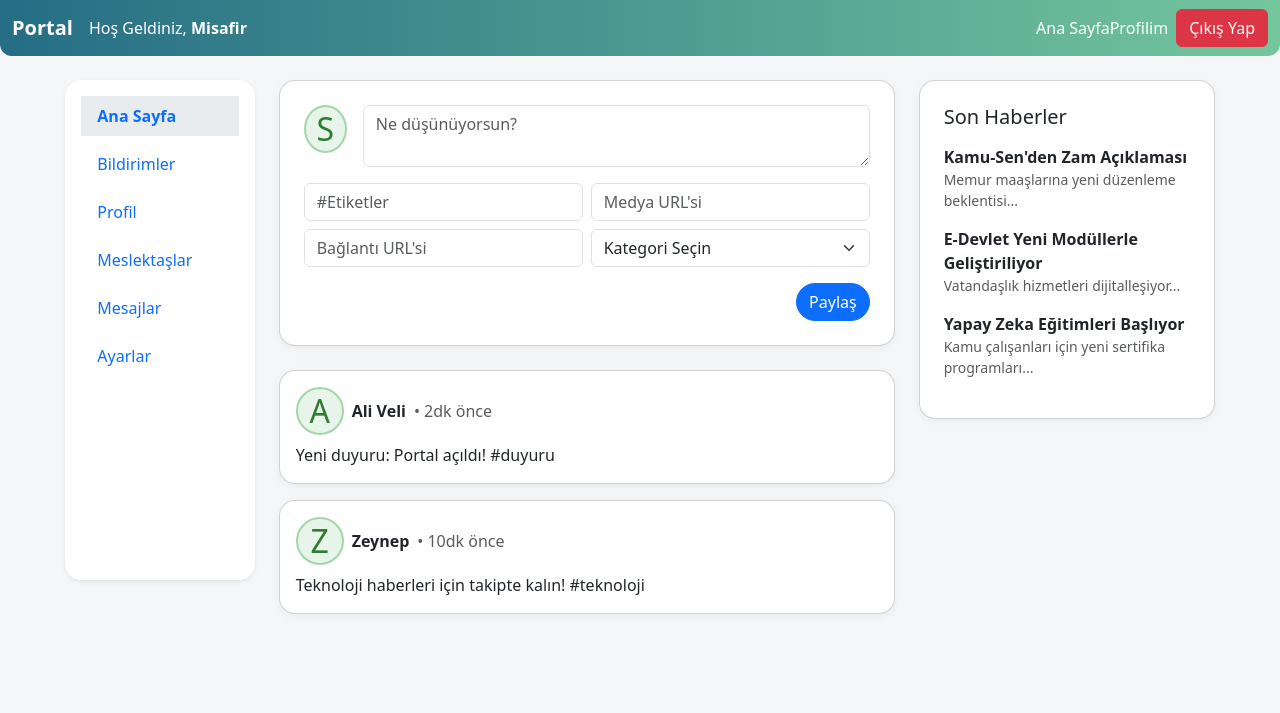
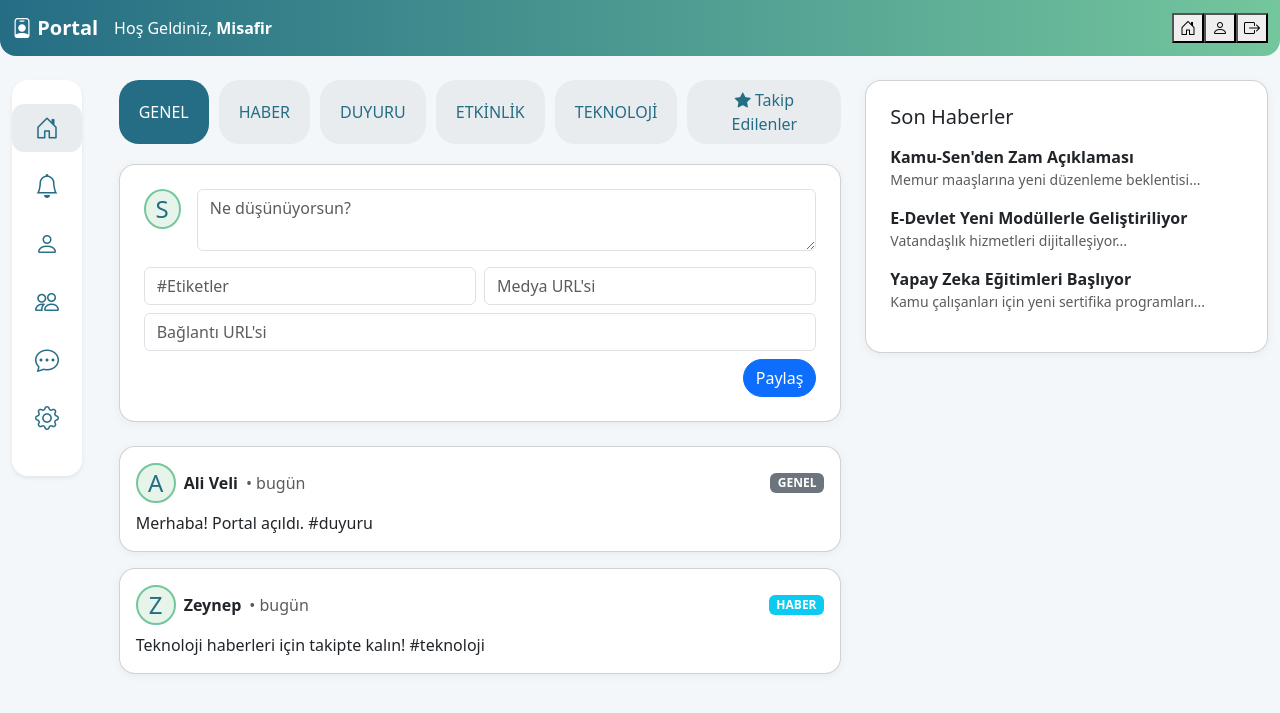
Before and after one commit to marasderi/portal, a Django app: template admin_panel/templates/admin_panel/dashboard.html in a window 1280 px wide. Shown: the top 713 px of the page. Run offline with Django 4.2, Linux system fonts and the light colour scheme; the template is opened without the code that fills it, so the values that code supplies are empty; some libraries are stand-ins or nearby versions.

Commit message:
Update dashboard.html

```diff
--- a/admin_panel/templates/admin_panel/dashboard.html
+++ b/admin_panel/templates/admin_panel/dashboard.html
@@ -4,93 +4,103 @@
     <meta charset="UTF-8">
     <title>Portal Ana Panel</title>
     <link rel="stylesheet" href="https://cdn.jsdelivr.net/npm/bootstrap@5.3.0/dist/css/bootstrap.min.css">
+    <link rel="stylesheet" href="https://cdn.jsdelivr.net/npm/bootstrap-icons@1.10.5/font/bootstrap-icons.css">
     <style>
-        body { background: #f4f6f8; }
+        body { background: #f4f7fa; }
+        .navbar { border-radius: 0 0 16px 16px; background: linear-gradient(90deg,#256d85,#74c69d); }
         .sidebar, .card { border-radius: 16px; }
-        .sidebar { min-height: 500px; }
-        .navbar { border-radius: 0 0 12px 12px; }
-        .sidebar .nav-link.active { background: #e9ecef; font-weight: bold; }
-        .profile-icon { width: 48px; height: 48px; border-radius: 50%; background: #e6f4ea; display: flex; align-items: center; justify-content: center; font-size: 2rem; color: #2e7d32; border: 2px solid #a5d6a7;}
+        .sidebar { min-width: 70px; max-width: 70px; padding: 24px 0; }
+        .sidebar .nav-link { display: flex; justify-content: center; align-items: center; height: 48px; font-size: 1.5rem; color: #256d85; margin-bottom: 10px; border-radius: 12px; }
+        .sidebar .nav-link.active { background: #e9ecef; color: #256d85; }
+        .sidebar .nav-link:hover { background: #d0e7ef; color: #256d85; }
+        .profile-icon { width: 40px; height: 40px; border-radius: 50%; background: #e6f4ea; display: flex; align-items: center; justify-content: center; font-size: 1.5rem; color: #256d85; border: 2px solid #74c69d; }
         .btn-primary { border-radius: 20px; }
         .card { box-shadow: 0 2px 10px rgba(0,0,0,0.05); }
+        .tabbar { margin-bottom: 20px; display: flex; gap: 10px; }
+        .tab-btn { border: none; background: #e9ecef; color: #256d85; padding: 8px 20px; border-radius: 20px; font-weight: 500; font-size: 1rem; transition: background 0.2s, color 0.2s;}
+        .tab-btn.active { background: #256d85; color: #fff; }
+        @media (max-width: 768px) {
+            .sidebar { min-width: 50px; max-width: 50px; }
+            .sidebar .nav-link { font-size: 1.2rem; height: 40px; }
+        }
     </style>
 </head>
 <body>
     <!-- Üst Menü -->
-    <nav class="navbar navbar-expand-lg navbar-dark" style="background: linear-gradient(90deg,#256d85,#74c69d);">
+    <nav class="navbar navbar-expand-lg navbar-dark mb-4">
         <div class="container-fluid">
             <span class="navbar-brand fw-bold"><i class="bi bi-person-badge"></i> Portal</span>
             <span class="me-auto text-white">Hoş Geldiniz, <b>Misafir</b></span>
             <div class="d-flex align-items-center">
-                <a href="#" class="nav-link text-white">Ana Sayfa</a>
-                <a href="#" class="nav-link text-white">Profilim</a>
-                <a href="#" class="btn btn-danger ms-2">Çıkış Yap</a>
+                <button class="icon-btn" title="Ana Sayfa"><i class="bi bi-house-door"></i></button>
+                <button class="icon-btn" title="Profil"><i class="bi bi-person"></i></button>
+                <button class="icon-btn" title="Çıkış Yap"><i class="bi bi-box-arrow-right logout"></i></button>
             </div>
         </div>
     </nav>
-    <!-- Ana İçerik -->
-    <div class="container-fluid mt-4">
+    <div class="container-fluid">
         <div class="row justify-content-center">
-            <!-- Sol Menü -->
-            <div class="col-md-2">
-                <div class="sidebar bg-white p-3 shadow-sm">
-                    <ul class="nav flex-column gap-2">
-                        <li><a href="#" class="nav-link active"><i class="bi bi-house-door"></i> Ana Sayfa</a></li>
-                        <li><a href="#" class="nav-link"><i class="bi bi-bell"></i> Bildirimler</a></li>
-                        <li><a href="#" class="nav-link"><i class="bi bi-person"></i> Profil</a></li>
-                        <li><a href="#" class="nav-link"><i class="bi bi-people"></i> Meslektaşlar</a></li>
-                        <li><a href="#" class="nav-link"><i class="bi bi-chat-dots"></i> Mesajlar</a></li>
-                        <li><a href="#" class="nav-link"><i class="bi bi-gear"></i> Ayarlar</a></li>
+            <!-- Sol Menü: Sadece ikonlar -->
+            <div class="col-md-1">
+                <div class="sidebar bg-white shadow-sm mb-3">
+                    <ul class="nav flex-column">
+                        <li><a href="#" class="nav-link active" title="Ana Sayfa"><i class="bi bi-house-door"></i></a></li>
+                        <li><a href="#" class="nav-link" title="Bildirimler"><i class="bi bi-bell"></i></a></li>
+                        <li><a href="#" class="nav-link" title="Profil"><i class="bi bi-person"></i></a></li>
+                        <li><a href="#" class="nav-link" title="Meslektaşlar"><i class="bi bi-people"></i></a></li>
+                        <li><a href="#" class="nav-link" title="Mesajlar"><i class="bi bi-chat-dots"></i></a></li>
+                        <li><a href="#" class="nav-link" title="Ayarlar"><i class="bi bi-gear"></i></a></li>
                     </ul>
                 </div>
             </div>
-            <!-- Orta: Paylaşım ve Akış -->
-            <div class="col-md-6">
+            <!-- Orta Alan: Tabbar, Paylaşım ve Akış -->
+            <div class="col-md-7">
+                <!-- Tabbar: kategoriler ve takip edilenler -->
+                <div class="tabbar">
+                    <button class="tab-btn active">GENEL</button>
+                    <button class="tab-btn">HABER</button>
+                    <button class="tab-btn">DUYURU</button>
+                    <button class="tab-btn">ETKİNLİK</button>
+                    <button class="tab-btn">TEKNOLOJİ</button>
+                    <button class="tab-btn"><i class="bi bi-star-fill"></i> Takip Edilenler</button>
+                </div>
                 <div class="card p-4 mb-4">
+                    <!-- Paylaşım Alanı -->
                     <div class="d-flex align-items-start mb-3">
                         <div class="profile-icon me-3">S</div>
                         <textarea class="form-control" placeholder="Ne düşünüyorsun?" rows="2"></textarea>
                     </div>
-                    <div class="row g-2">
+                    <div class="row g-2 mb-2">
                         <div class="col-6"><input type="text" class="form-control" placeholder="#Etiketler"></div>
                         <div class="col-6"><input type="text" class="form-control" placeholder="Medya URL'si"></div>
-                        <div class="col-6"><input type="text" class="form-control" placeholder="Bağlantı URL'si"></div>
-                        <div class="col-6">
-                            <select class="form-select">
-                                <option>Kategori Seçin</option>
-                                <option>Genel</option>
-                                <option>Haber</option>
-                                <option>Duyuru</option>
-                                <option>Etkinlik</option>
-                                <option>Teknoloji</option>
-                            </select>
-                        </div>
+                        <div class="col-12"><input type="text" class="form-control" placeholder="Bağlantı URL'si"></div>
                     </div>
-                    <div class="text-end mt-3">
+                    <div class="text-end">
                         <button class="btn btn-primary">Paylaş</button>
                     </div>
                 </div>
-                <!-- Akış/Paylaşımlar (Örnek) -->
+                <!-- Akış/Paylaşımlar (Örnekler) -->
                 <div class="card p-3 mb-3">
                     <div class="d-flex align-items-center mb-2">
                         <div class="profile-icon me-2">A</div>
                         <span class="fw-bold">Ali Veli</span>
-                        <span class="text-muted ms-2">• 2dk önce</span>
+                        <span class="text-muted ms-2">• bugün</span>
+                        <span class="badge bg-secondary ms-auto">GENEL</span>
                     </div>
-                    <div>Yeni duyuru: Portal açıldı! #duyuru</div>
+                    <div>Merhaba! Portal açıldı. #duyuru</div>
                 </div>
                 <div class="card p-3 mb-3">
                     <div class="d-flex align-items-center mb-2">
                         <div class="profile-icon me-2">Z</div>
                         <span class="fw-bold">Zeynep</span>
-                        <span class="text-muted ms-2">• 10dk önce</span>
+                        <span class="text-muted ms-2">• bugün</span>
+                        <span class="badge bg-info ms-auto">HABER</span>
                     </div>
                     <div>Teknoloji haberleri için takipte kalın! #teknoloji</div>
                 </div>
-                <!-- ... -->
             </div>
-            <!-- Sağ: Son Haberler -->
-            <div class="col-md-3">
+            <!-- Sağ Panel: Son Haberler -->
+            <div class="col-md-4">
                 <div class="card p-4">
                     <h5 class="mb-3">Son Haberler</h5>
                     <div class="mb-3">
@@ -109,7 +119,5 @@
             </div>
         </div>
     </div>
-    <!-- Bootstrap Icons -->
-    <script src="https://cdn.jsdelivr.net/npm/bootstrap-icons@1.10.5/font/bootstrap-icons.js"></script>
 </body>
 </html>
```
